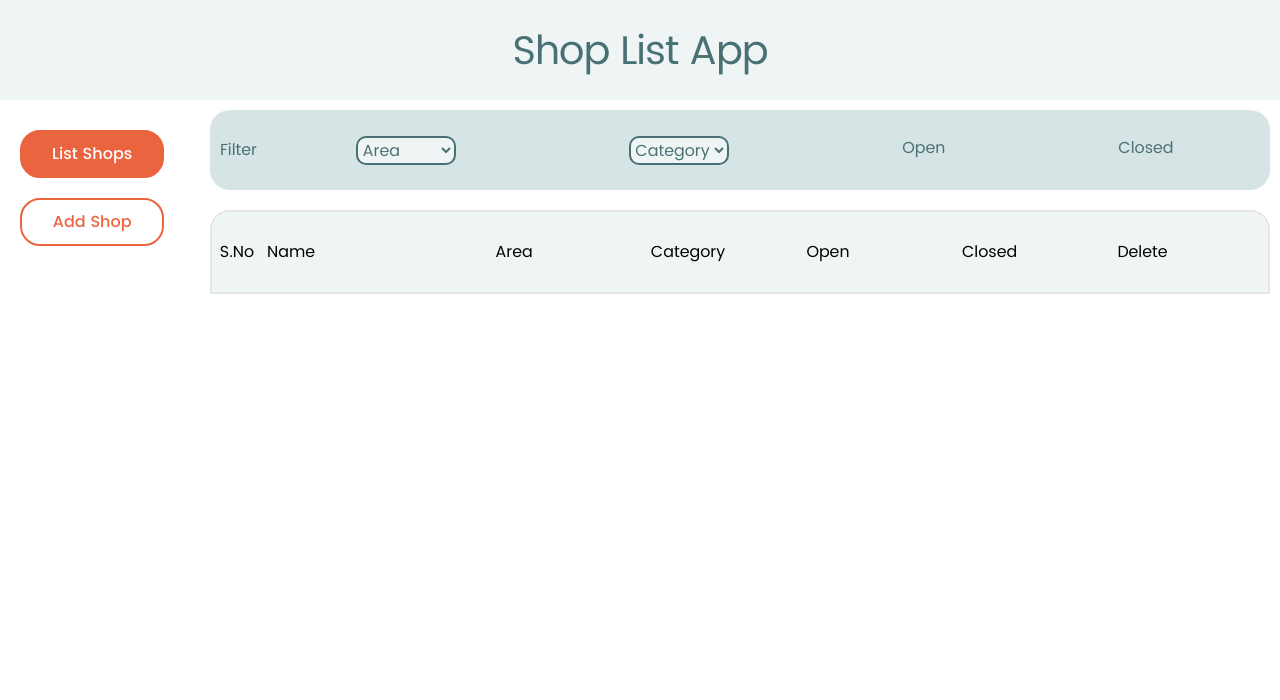
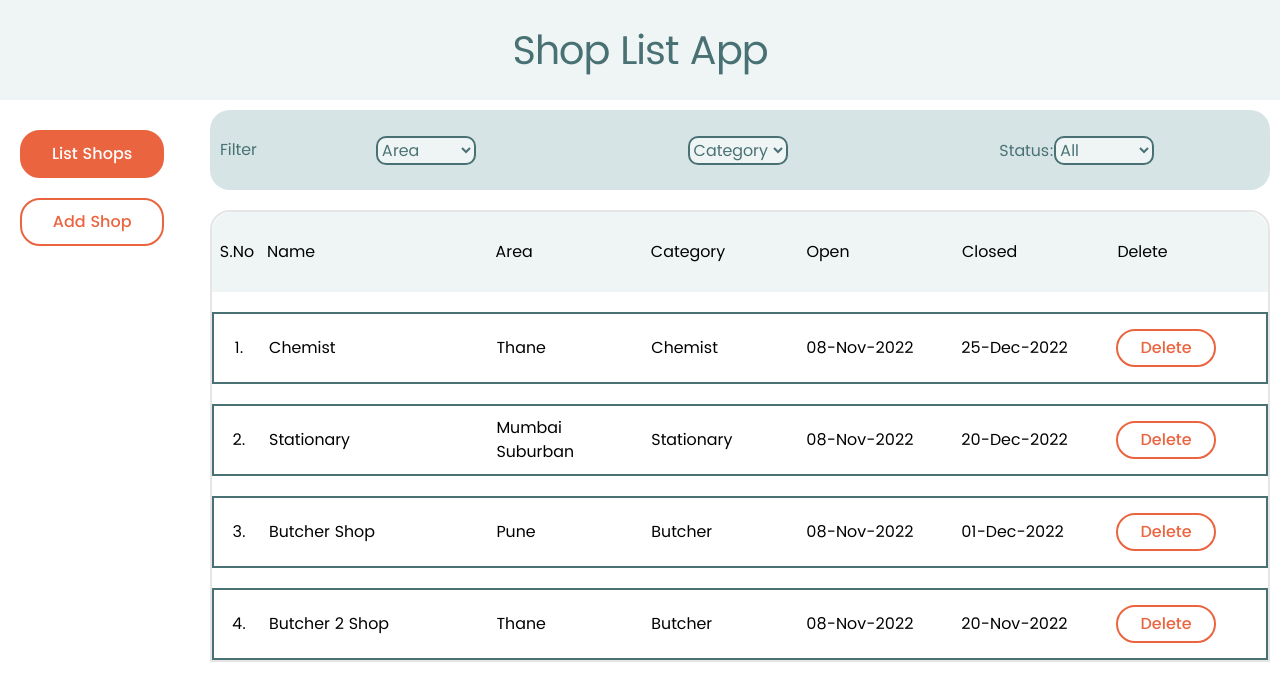
Before and after one commit to Coder-Aftab/shops-List, a React (Vite) app: page /shops in a window 1280 px wide. Shown: the top 700 px of the page. Built offline with nearby package versions, Linux system fonts and the light colour scheme.

Commit message:
structured files

```diff
--- a/package.json
+++ b/package.json
@@ -6,10 +6,12 @@
   "scripts": {
     "start": "vite",
     "build": "vite build",
-    "preview": "vite preview"
+    "preview": "vite preview",
+    "serve": "vite build && vite preview"
   },
   "dependencies": {
     "@reduxjs/toolkit": "^1.9.0",
+    "moment": "^2.29.4",
     "react": "^18.2.0",
     "react-dom": "^18.2.0",
     "react-redux": "^8.0.5",
--- a/src/App.css
+++ b/src/App.css
@@ -200,6 +200,7 @@ body {
   margin: 2rem 0 0;
   grid-template-columns: 5rem auto;
   align-content: center;
+  text-transform: capitalize;
 }
 .shop__card--outline {
   border: 2px solid var(--color-secondary);
--- a/src/components/FilterShops.jsx
+++ b/src/components/FilterShops.jsx
@@ -1,25 +1,5 @@
 import React, { useState } from "react";
-import { useDispatch } from "react-redux";
-import { shopsUpdate } from "../store/shops";
-function FilterShops() {
-  const dispatch = useDispatch();
-  const initialState = {
-    area: "all",
-    category: "all",
-    open: "all",
-    close: "all",
-  };
-  const [curFilter, setFilter] = useState(initialState);
-  const handleChange = (e) => {
-    const { name, value } = e.target;
-    setFilter((prevFilter) => {
-      return {
-        ...prevFilter,
-        [name]: value,
-      };
-    });
-  };
-  console.log(curFilter);
+function FilterShops({ localFilter, handleChange }) {
   return (
     <div className=" filter__wrapper">
       <header className="filter__header">
@@ -31,16 +11,16 @@ function FilterShops() {
             name="area"
             id=""
             className="area__filter"
-            value={setFilter.area}
+            value={localFilter.area}
             onChange={handleChange}
           >
             <option value="all">Area</option>
-            <option value="Thane">Thane</option>
-            <option value="Pune">Pune</option>
-            <option value="Mumbai Suburban">Mumbai Suburban</option>
-            <option value="Nashik">Nashik</option>
-            <option value="Ahmednagar">Ahmednagar</option>
-            <option value="Solapur">Solapur</option>
+            <option value="thane">Thane</option>
+            <option value="pune">Pune</option>
+            <option value="mumbai suburban">Mumbai Suburban</option>
+            <option value="nashik">Nashik</option>
+            <option value="ahmednagar">Ahmednagar</option>
+            <option value="solapur">Solapur</option>
           </select>
         </li>
         <li className="list__items">
@@ -48,20 +28,31 @@ function FilterShops() {
             name="category"
             id=""
             className="category__filter"
-            value={setFilter.category}
+            value={localFilter.category}
             onChange={handleChange}
           >
             <option value="all">Category</option>
-            <option value="Grocery">Grocery</option>
-            <option value="Butcher">Butcher</option>
-            <option value="Baker">Baker</option>
-            <option value="Chemist">Chemist</option>
-            <option value="Stationary">Stationary</option>
+            <option value="grocery">Grocery</option>
+            <option value="butcher">Butcher</option>
+            <option value="baker">Baker</option>
+            <option value="chemist">Chemist</option>
+            <option value="stationary">Stationary</option>
           </select>
         </li>
 
-        <li className="list__items">Open</li>
-        <li className="list__items">Closed</li>
+        <li className="list__items">
+          <label htmlFor="status">Status:</label>
+          <select
+            name="status"
+            value={localFilter.status}
+            onChange={handleChange}
+            className="category__filter"
+          >
+            <option value="all">All</option>
+            <option value="open">Open</option>
+            <option value="close">Close</option>
+          </select>
+        </li>
       </ul>
     </div>
   );
--- a/src/components/ShopCard.jsx
+++ b/src/components/ShopCard.jsx
@@ -1,9 +1,13 @@
 import React from "react";
 import { useDispatch } from "react-redux";
 import { shopsRemoved } from "../store/shops";
+import moment from "moment/moment";
 function ShopCard(props) {
   const dispatch = useDispatch();
   const { id, name, area, category, openingDate, closingDate } = props.data;
+  const open = moment(openingDate).format("DD-MMM-YYYY");
+  const close = moment(closingDate).format("DD-MMM-YYYY");
+
   const index = props.index;
   return (
     <div className="shop__card shop__card--outline">
@@ -13,8 +17,8 @@ function ShopCard(props) {
         <li>{name}</li>
         <li>{area}</li>
         <li>{category}</li>
-        <li>{openingDate}</li>
-        <li>{closingDate}</li>
+        <li>{open}</li>
+        <li>{close}</li>
         <li>
           <button
             className="btn btn--accent btn--small"
--- a/src/components/ShopList.jsx
+++ b/src/components/ShopList.jsx
@@ -1,14 +1,12 @@
 import React, { useState } from "react";
 import ShopCard from "./ShopCard";
 import ShopListHeader from "./ShopListHeader";
-import { useSelector } from "react-redux";
-function ShopList() {
-  const getShops = useSelector((state) => state.shops);
-  console.log(getShops);
+function ShopList(props) {
+  //console.log(props.curState);
   return (
     <div className="shop-list shop-list--outline">
       <ShopListHeader />
-      {getShops.map((item, index) => {
+      {props.curState.map((item, index) => {
         return <ShopCard data={item} key={index} index={index} />;
       })}
     </div>
--- a/src/components/Shops.jsx
+++ b/src/components/Shops.jsx
@@ -1,11 +1,32 @@
-import React from "react";
+import React, { useState } from "react";
 import FilterShops from "./FilterShops";
 import ShopList from "./ShopList";
+import { useSelector } from "react-redux";
+import { shopsUpdate, filterShops } from "../store/shops";
 function Shops() {
+  const getState = useSelector((state) => state.shops);
+  const initialFilter = {
+    area: "all",
+    category: "all",
+    status: "all",
+  };
+  const [localFilter, setLocalFilter] = useState(initialFilter);
+  const handleChange = (e) => {
+    const { name, value } = e.target;
+    setLocalFilter((prevFilter) => {
+      return {
+        ...prevFilter,
+        [name]: value,
+      };
+    });
+  };
+  const curState = filterShops(localFilter)(getState);
+  // console.log(localFilter);
+  // console.log(curState);
   return (
     <div className="main--container">
-      <FilterShops />
-      <ShopList/>
+      <FilterShops handleChange={handleChange} localFilter={localFilter} />
+      <ShopList curState={curState} />
     </div>
   );
 }
--- a/src/components/form.jsx
+++ b/src/components/form.jsx
@@ -1,9 +1,58 @@
 import React from "react";
+import { useDispatch } from "react-redux";
+import { shopsAdded } from "../store/shops";
+function Form() {
+  const [curId, setId] = useState(0);
+  const initialState = {
+    id: curId,
+    name: "",
+    area: "",
+    category: "",
+    openingDate: "",
+    closingDate: "",
+  };
+  const [formData, setFormData] = useState(initialState);
+  const dispatch = useDispatch();
+  const handleChange = (e) => {
+    let value,
+      name = e.target.name;
+    if (e.target.name === "name") {
+      value = e.target.value.replace(/[^a-z]/gi, "");
+    } else if (name == "closingDate") {
+      if (formData.openingDate == "") {
+        alert("Please Provide opening date first");
+        value = "";
+      } else {
+        value = e.target.value;
+        const greater =
+          new Date(value).getTime() - new Date(formData.openingDate).getTime();
+        if (greater < 0) {
+          alert("Opening Date Must be greater");
+          value = "";
+        }
+      }
+    } else {
+      value = e.target.value;
+    }
 
-function Form(props) {
+    setFormData((prevFormData) => {
+      return {
+        ...prevFormData,
+        [name]: value,
+      };
+    });
+  };
+
+  const handleSubmit = (e) => {
+    dispatch(shopsAdded({ ...formData, id: curId }));
+    e.preventDefault();
+    setId(curId + 1);
+    setFormData(initialState);
+  };
+
   return (
     <div className="main--container">
-      <form className="input-form" onSubmit={(e) => props.handleSubmit(e)}>
+      <form className="input-form" onSubmit={(e) => handleSubmit(e)}>
         <div>
           <h2 className="form__heading">Add Shop</h2>
         </div>
@@ -14,8 +63,8 @@ function Form(props) {
             id="name"
             name="name"
             placeholder="Shop name"
-            onChange={props.handleChange}
-            value={props.formData.name}
+            onChange={handleChange}
+            value={formData.name}
             required
           />
         </div>
@@ -25,17 +74,17 @@ function Form(props) {
             type="text"
             id="area"
             name="area"
-            onChange={props.handleChange}
-            value={props.formData.area}
+            onChange={handleChange}
+            value={formData.area}
           >
             <option value="">---Choose---</option>
-            <option value="Thane">Thane</option>
-            <option value="Pune">Pune</option>
-            <option value="Mumbai Suburban">Mumbai Suburban</option>
-            <option value="Nashik">Nashik</option>
-            <option value="Ahmednagar">Ahmednagar</option>
+            <option value="thane">Thane</option>
+            <option value="pune">Pune</option>
+            <option value="mumbai suburban">Mumbai Suburban</option>
+            <option value="nashik">Nashik</option>
+            <option value="ahmednagar">Ahmednagar</option>
 
-            <option value="Solapur">Solapur</option>
+            <option value="solapur">Solapur</option>
           </select>
         </div>
         <div className="form__input">
@@ -44,16 +93,16 @@ function Form(props) {
             id="category"
             name="category"
             placeholder="enter shop category"
-            value={props.formData.category}
-            onChange={props.handleChange}
+            value={formData.category}
+            onChange={handleChange}
             required
           >
             <option value="">---Choose---</option>
-            <option value="Grocery">Grocery</option>
-            <option value="Butcher">Butcher</option>
-            <option value="Baker">Baker</option>
-            <option value="Chemist">Chemist</option>
-            <option value="Stationary">Stationary</option>
+            <option value="grocery">Grocery</option>
+            <option value="butcher">Butcher</option>
+            <option value="baker">Baker</option>
+            <option value="chemist">Chemist</option>
+            <option value="stationary">Stationary</option>
           </select>
         </div>
         <div className=" form__input">
@@ -62,8 +111,8 @@ function Form(props) {
             type="date"
             name="openingDate"
             id="opening-date"
-            onChange={props.handleChange}
-            value={props.formData.openingDate}
+            onChange={handleChange}
+            value={formData.openingDate}
             required
           />
         </div>
@@ -73,8 +122,8 @@ function Form(props) {
             type="date"
             id="closing-date"
             name="closingDate"
-            onChange={props.handleChange}
-            value={props.formData.closingDate}
+            onChange={handleChange}
+            value={formData.closingDate}
             required
           />
         </div>
--- a/src/store/shops.jsx
+++ b/src/store/shops.jsx
@@ -3,7 +3,40 @@ import { createSelector } from "@reduxjs/toolkit";
 const lastId = 0;
 const shopsSlice = createSlice({
   name: "shops",
-  initialState: [],
+  initialState: [
+    {
+      id: 0,
+      name: "chemist",
+      area: "thane",
+      category: "chemist",
+      openingDate: "2022-11-08",
+      closingDate: "2022-12-25",
+    },
+    {
+      id: 1,
+      name: "stationary",
+      area: "mumbai suburban",
+      category: "stationary",
+      openingDate: "2022-11-08",
+      closingDate: "2022-12-20",
+    },
+    {
+      id: 2,
+      name: "butcher shop",
+      area: "pune",
+      category: "butcher",
+      openingDate: "2022-11-08",
+      closingDate: "2022-12-01",
+    },
+    {
+      id: 3,
+      name: "butcher 2 shop",
+      area: "thane",
+      category: "butcher",
+      openingDate: "2022-11-08",
+      closingDate: "2022-11-20",
+    },
+  ],
 
   reducers: {
     shopsAdded: (shops, action) => {
@@ -26,3 +59,28 @@ const shopsSlice = createSlice({
 
 export const { shopsAdded, shopsRemoved, shopsUpdate } = shopsSlice.actions;
 export default shopsSlice.reducer;
+
+export const filterShops = ({ area, category, status }) =>
+  createSelector(
+    (state) =>
+      state.filter((shop) => {
+        if (area !== "all") return shop.area === area;
+        return shop;
+      }),
+    (state) =>
+      state.filter((shop) => {
+        if (status !== "all") {
+          if (status === "open") {
+            return new Date(shop.closingDate).getTime() >= new Date().getTime();
+          } else {
+            return new Date(shop.closingDate).getTime() < new Date().getTime();
+          }
+        }
+        return shop;
+      }),
+    (state) =>
+      state.filter((shop) => {
+        if (category !== "all") return shop.category === category;
+        return shop;
+      })
+  );
--- a/vite.config.js
+++ b/vite.config.js
@@ -1,13 +1,13 @@
 import { defineConfig } from "vite";
 import react from "@vitejs/plugin-react";
-import { resolve } from "path";
-// https://vitejs.dev/config/
+import path from "path";
+
 export default defineConfig({
   resolve: {
     alias: [
       {
         find: "common",
-        replacement: resolve(__dirname, "src/common"),
+        replacement: path.resolve(__dirname, "src/common"),
       },
     ],
   },
```
Also changed, not shown: src/App.jsx (+1 -59 lines), 1 other file (tests, documents, lock files or other folders).
